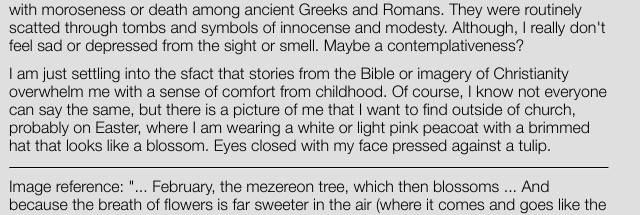
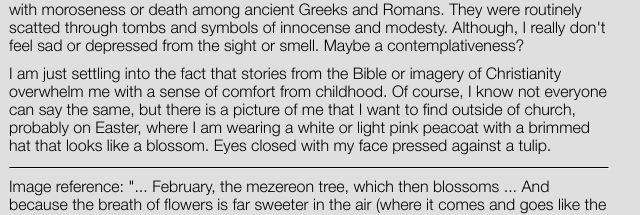
Before and after one commit to moss-corpus/moss-corpus-site, a plain HTML site: page posts/im-falling-upright.html in a window 1280 px wide. Shown: the part 1593-1808 px from the top of the page, 331-971 px from the left. Drawn offline with Linux system fonts and the light colour scheme.

Commit message:
*pouty keyboard clacking again*

```diff
--- a/posts/im-falling-upright.html
+++ b/posts/im-falling-upright.html
@@ -33,7 +33,7 @@
         <p>I was researching the significance of violets dating back to the early greeks, through the middle ages, and all the way into the victorian era to now. Because of its heart shape, it is called he "Our Lady's Modesty" because it was said that it blossomed when the Angel, Gabriel came to tell Mary that she was able to bare the Son of God. Monks saw the tricolor as representative of the trinity, "viola tricolor". The deep purple, "Viola odorata" is native of the Mediterranean region -- I feel a sense of home as I smell the different violet scents that I have picked up over the past few months. Often associated with moroseness or death among ancient Greeks and Romans. They were routinely scatted through tombs and symbols of innocense and modesty. Although, I really don't feel sad or depressed from the sight or smell. Maybe a contemplativeness?
         </p>
 
-        <p>I am just settling into the sfact that stories from the Bible or imagery of Christianity overwhelm me with a sense of comfort from childhood. Of course, I know not everyone can say the same, but there is a picture of me that I want to find outside of church, probably on Easter, where I am wearing a white or light pink peacoat with a brimmed hat that looks like a blossom. Eyes closed with my face pressed against a tulip.</p>
+        <p>I am just settling into the fact that stories from the Bible or imagery of Christianity overwhelm me with a sense of comfort from childhood. Of course, I know not everyone can say the same, but there is a picture of me that I want to find outside of church, probably on Easter, where I am wearing a white or light pink peacoat with a brimmed hat that looks like a blossom. Eyes closed with my face pressed against a tulip.</p>
 
         <hr>
 
```
